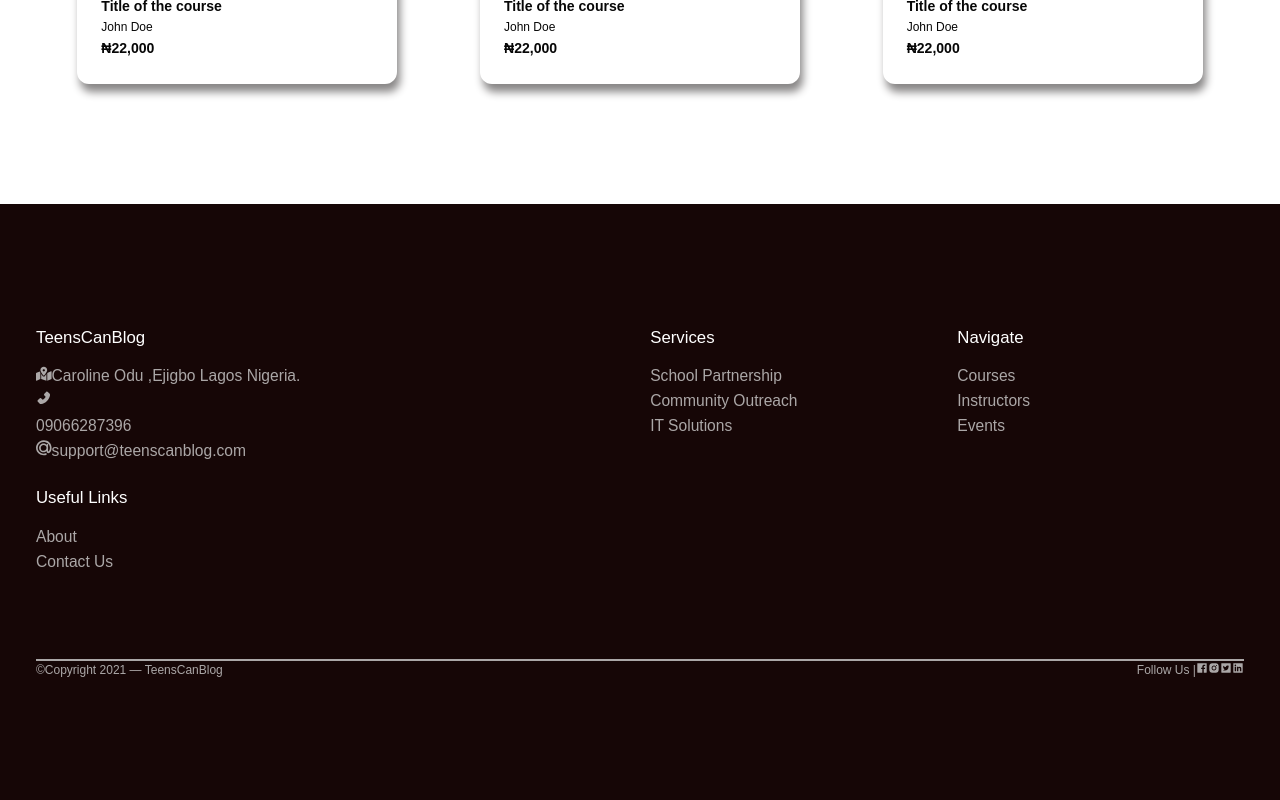
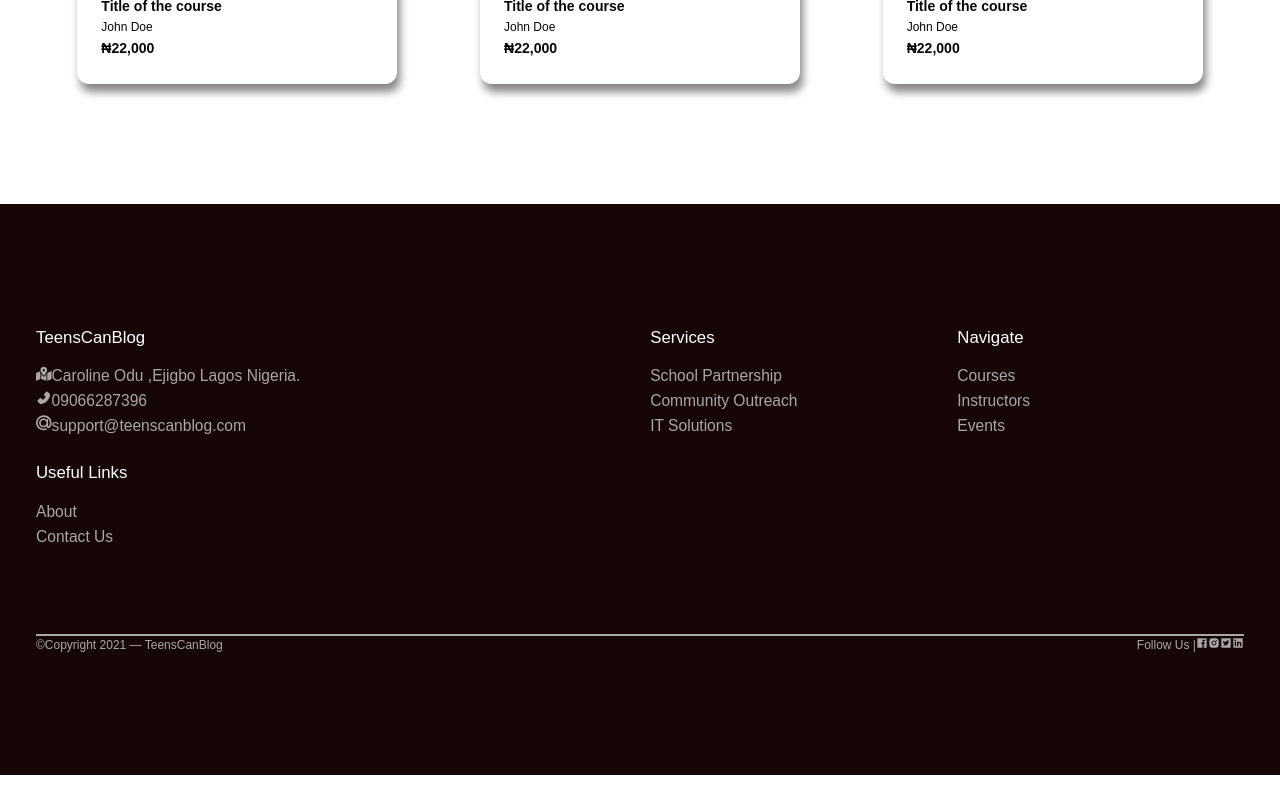
Before and after one commit to Niscolinx/teenscan, a React (Create React App) app: page / in a window 1280 px wide. Shown: the part 1485-2285 px from the top of the page. After the commit the page ends 2260 px from the top, so only its background shows below. Built offline with nearby package versions, Linux system fonts and the light colour scheme; what react-router-last-location would draw is missing.

Commit message:
working on footer

```diff
--- a/src/components/Footer.tsx
+++ b/src/components/Footer.tsx
@@ -30,10 +30,8 @@ const Footer = () => {
                             Caroline Odu ,Ejigbo Lagos Nigeria.
                         </li>
                         <li>
-                            <span>
                                 <AiFillPhone />
-                            </span>
-                            <p>09066287396</p>
+                            09066287396
                         </li>
                         <li>
                             <span>
```
